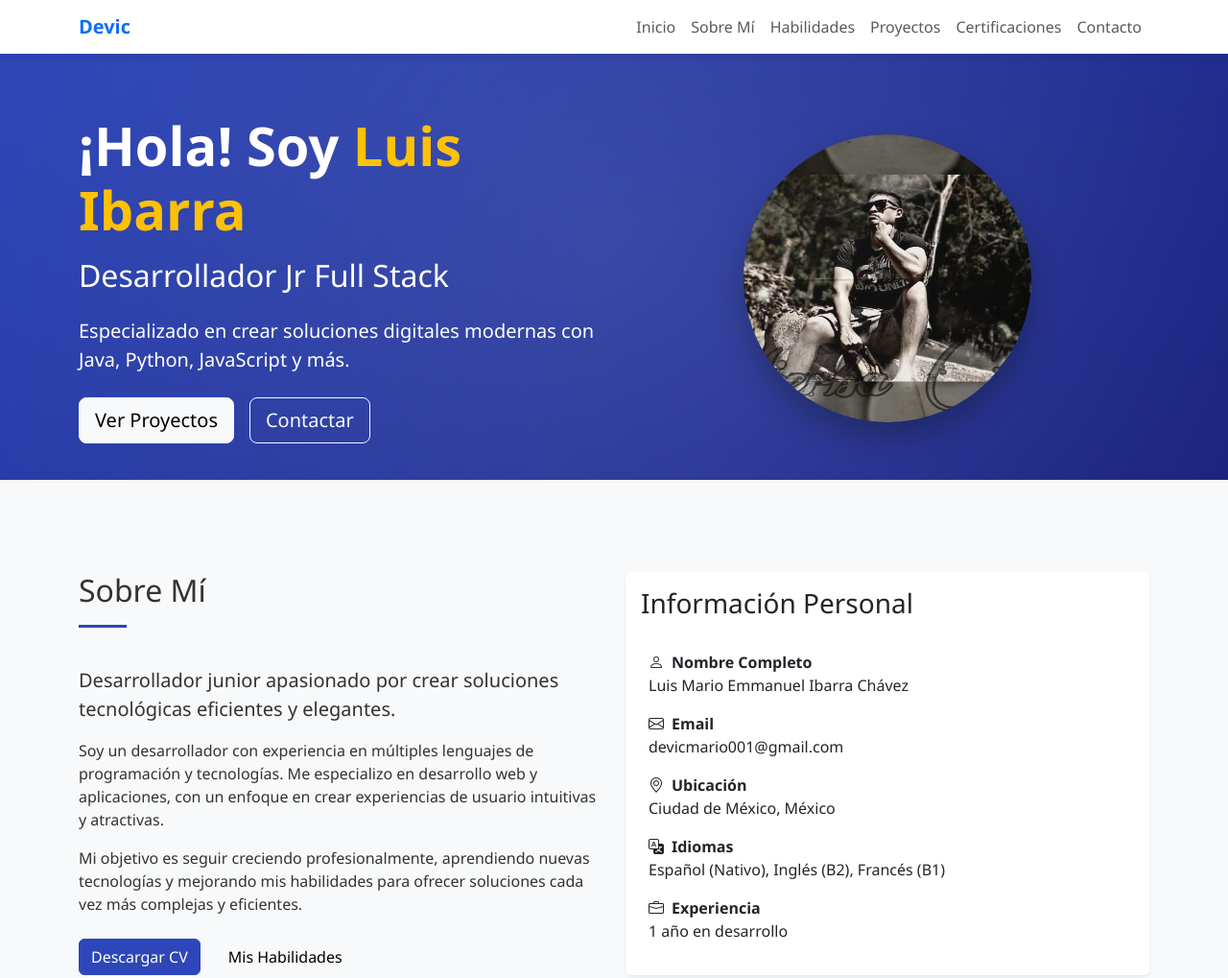
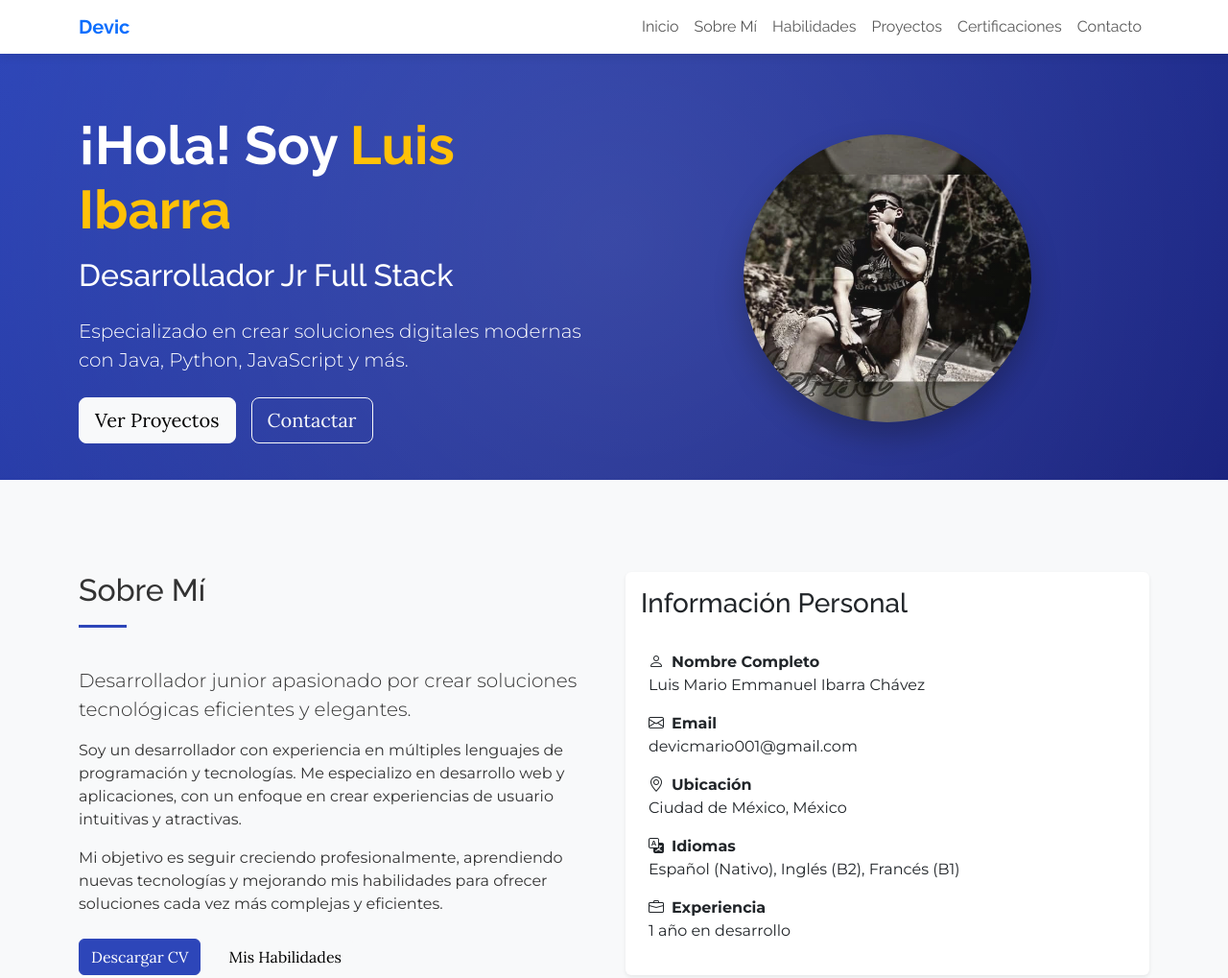
Before and after one commit to devicmario/devicmario.github.io, a plain HTML site: page index.html in a window 1280 px wide. Shown: the top 1019 px of the page at 96% size. Drawn offline with nearby package versions, Linux system fonts and the light colour scheme.

Commit message:
change Fonts

```diff
--- a/css/styles.css
+++ b/css/styles.css
@@ -7,13 +7,14 @@
 }
 
 body {
-    font-family: 'Segoe UI', Tahoma, Geneva, Verdana, sans-serif;
+    font-family: Montserrat, sans-serif;
     color: #333;
     background-color: #f8f9fa;
 }
 
 .navbar {
     box-shadow: 0 2px 10px rgba(0, 0, 0, 0.1);
+    font-family: Raleway, sans-serif;
 }
 
 .hero-section {
@@ -22,6 +23,8 @@ body {
     color: white;
     position: relative;
     overflow: hidden;
+    font-family: Montserrat, sans-serif;
+
 }
 
 .hero-section::before {
@@ -148,7 +151,26 @@ body {
 .footer {
     background-color: var(--dark-color);
     color: var(--light-color);
+    font-family: Montserrat, sans-serif;
 }
+
+
+.badge{
+    font-family: Lora, serif;
+}
+
+.btn{
+    font-family: Lora, serif;
+}
+
+h1,h2,h3,h4,h5,h6{
+    font-family: Raleway, sans-serif;
+}
+
+p{
+    font-family: Montserrat, sans-serif;
+}
+
 
 /* Animations */
 .fade-in {
--- a/index.html
+++ b/index.html
@@ -5,10 +5,11 @@
     <meta name="viewport" content="width=device-width, initial-scale=1.0">
     <title>Mi Portafolio | Desarrollador Jr</title>
 
+    <link rel="preconnect" href="https://fonts.googleapis.com">
+<link rel="preconnect" href="https://fonts.gstatic.com" crossorigin>
+<link href="https://fonts.googleapis.com/css2?family=Lora:ital,wght@0,400..700;1,400..700&family=Montserrat:ital,wght@0,100..900;1,100..900&family=Raleway:ital,wght@0,100..900;1,100..900&display=swap" rel="stylesheet">
     <link href="https://cdn.jsdelivr.net/npm/bootstrap@5.3.0/dist/css/bootstrap.min.css" rel="stylesheet">
-
     <link rel="stylesheet" href="https://cdn.jsdelivr.net/npm/bootstrap-icons@1.10.0/font/bootstrap-icons.css">
-
     <link rel="stylesheet" href="./css/styles.css">
 </head>
 <body>
@@ -524,7 +525,7 @@
         <div class="container">
             <div class="row align-items-center">
                 <div class="col-lg-6 text-center text-lg-start">
-                    <p class="mb-lg-0">&copy; 2025 Devic. Todos los derechos reservados.</p>
+                    <p class="mb-lg-0">&copy; 2025 Devic Todos los derechos reservados.</p>
                 </div>
                 <div class="col-lg-6 text-center text-lg-end">
                     <a href="https://github.com/devicmario" class="social-icon text-white" target="_blank"><i class="bi bi-github"></i></a>
```
